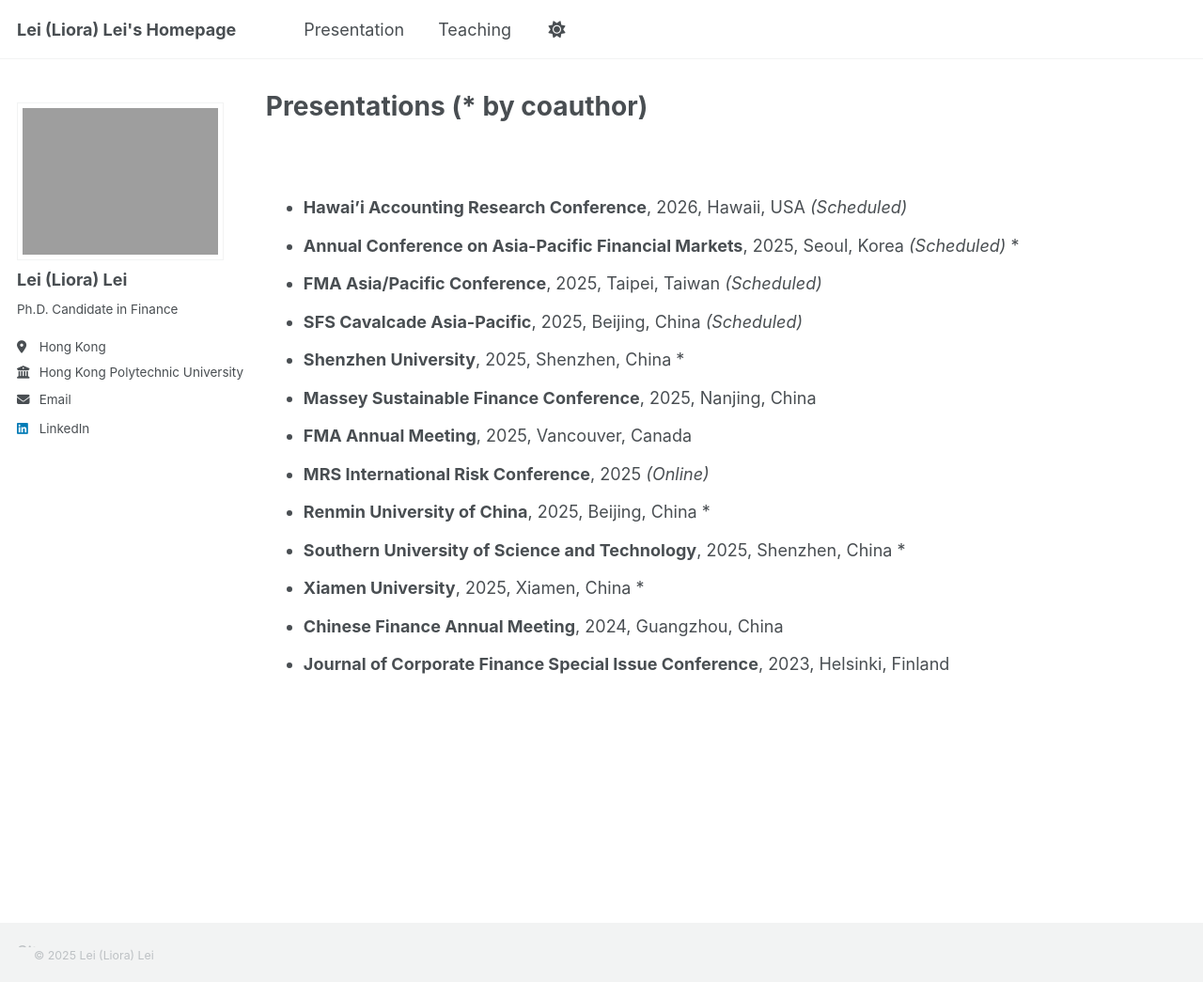
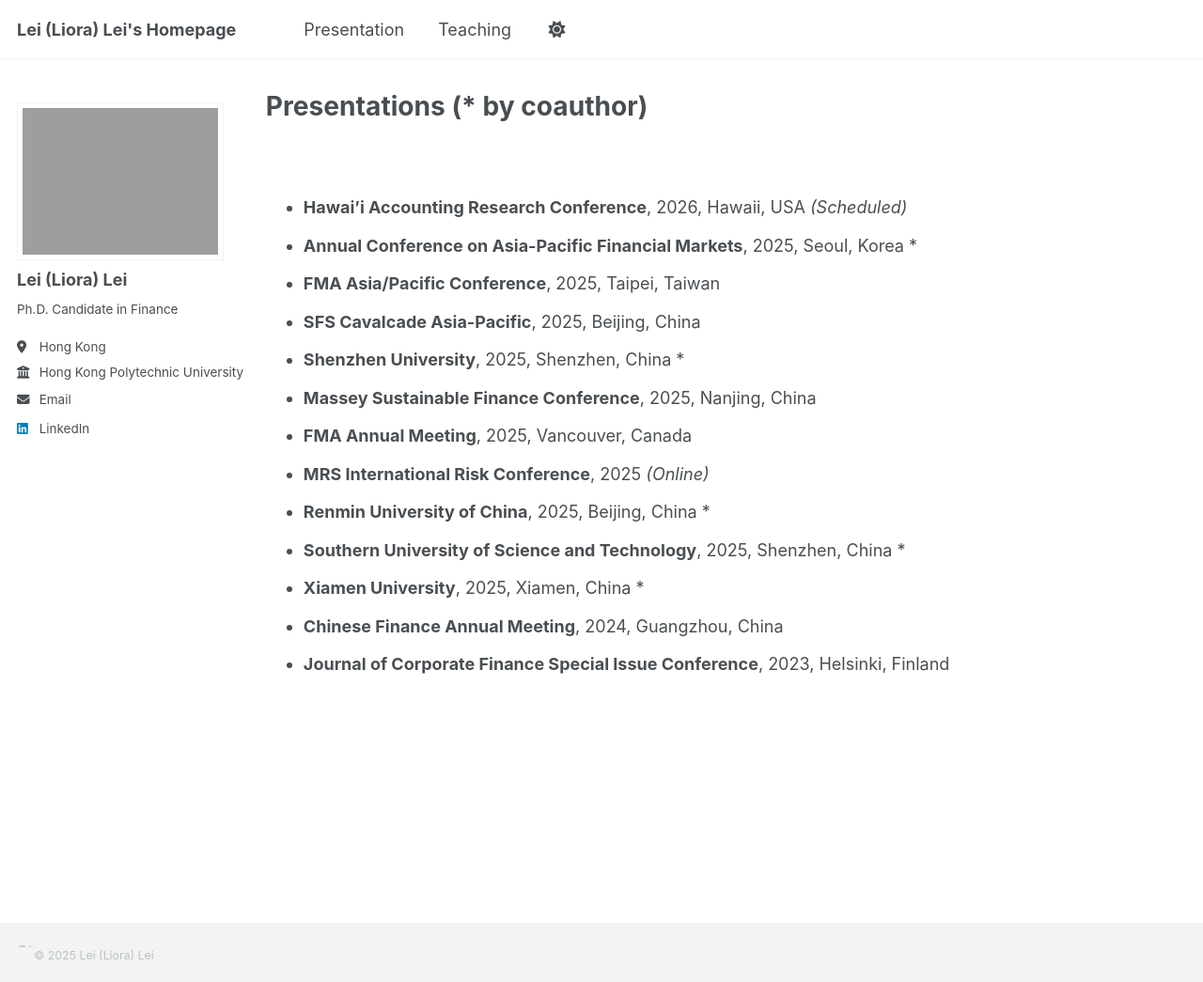
Before and after one commit to Liora-Lei/Lei-Lei, a Jekyll site: the page built from presentation.md, in a window 1280 px wide and 1045 px high. Shown: the whole window at 94% size. Built offline with Jekyll 4.4.1, drawn with Linux system fonts in a browser that asks for light colours; a script that is not in the unit is left out.

Commit message:
Fix formatting of conference list in presentation.md

```diff
--- a/presentation.md
+++ b/presentation.md
@@ -8,9 +8,9 @@
 <div style="margin-top: 33px;"></div>
 
 - **Hawai'i Accounting Research Conference**, 2026, Hawaii, USA *(Scheduled)*
-- **Annual Conference on Asia-Pacific Financial Markets**, 2025, Seoul, Korea *(Scheduled)* *
-- **FMA Asia/Pacific Conference**, 2025, Taipei, Taiwan *(Scheduled)*
-- **SFS Cavalcade Asia-Pacific**, 2025, Beijing, China *(Scheduled)*
+- **Annual Conference on Asia-Pacific Financial Markets**, 2025, Seoul, Korea *
+- **FMA Asia/Pacific Conference**, 2025, Taipei, Taiwan
+- **SFS Cavalcade Asia-Pacific**, 2025, Beijing, China
 - **Shenzhen University**, 2025, Shenzhen, China *
 - **Massey Sustainable Finance Conference**, 2025, Nanjing, China
 - **FMA Annual Meeting**, 2025, Vancouver, Canada
```
